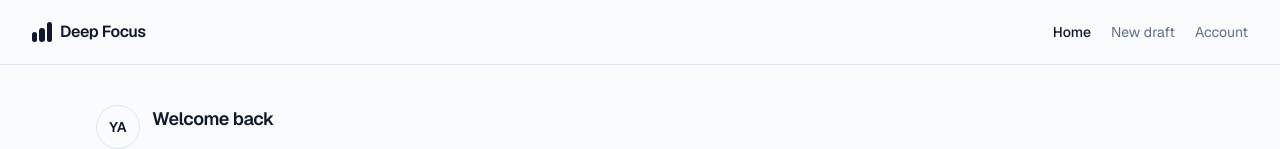
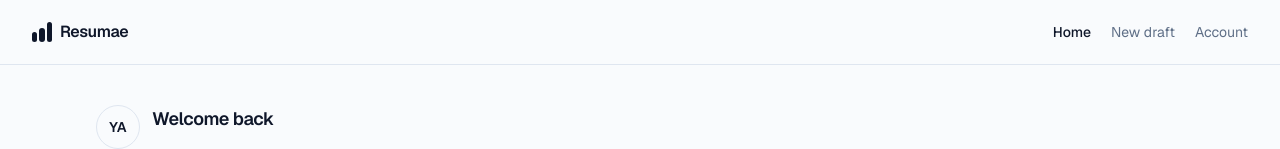
Before and after one commit to JohnCarl-30/resume_analyzer, a Next.js app in the folder apps/web/: page /home in a window 1280 px wide. Shown: the top 149 px of the page. Built offline with nearby package versions, Linux system fonts and the light colour scheme; no server answers.

Commit message:
Update app-shell-header.tsx

```diff
--- a/apps/web/features/auth/components/app-shell-header.tsx
+++ b/apps/web/features/auth/components/app-shell-header.tsx
@@ -83,7 +83,7 @@ export function AppShellHeader({ active, quotaNav: quotaNavProp }: AppShellHeade
           className="brand-logo inline-flex min-w-0 items-center gap-2 text-base font-semibold tracking-tight"
         >
           <BrandMark />
-          <span className="font-brand">Deep Focus</span>
+          <span className="font-brand">Resumae</span>
         </Link>
 
         <nav
```
